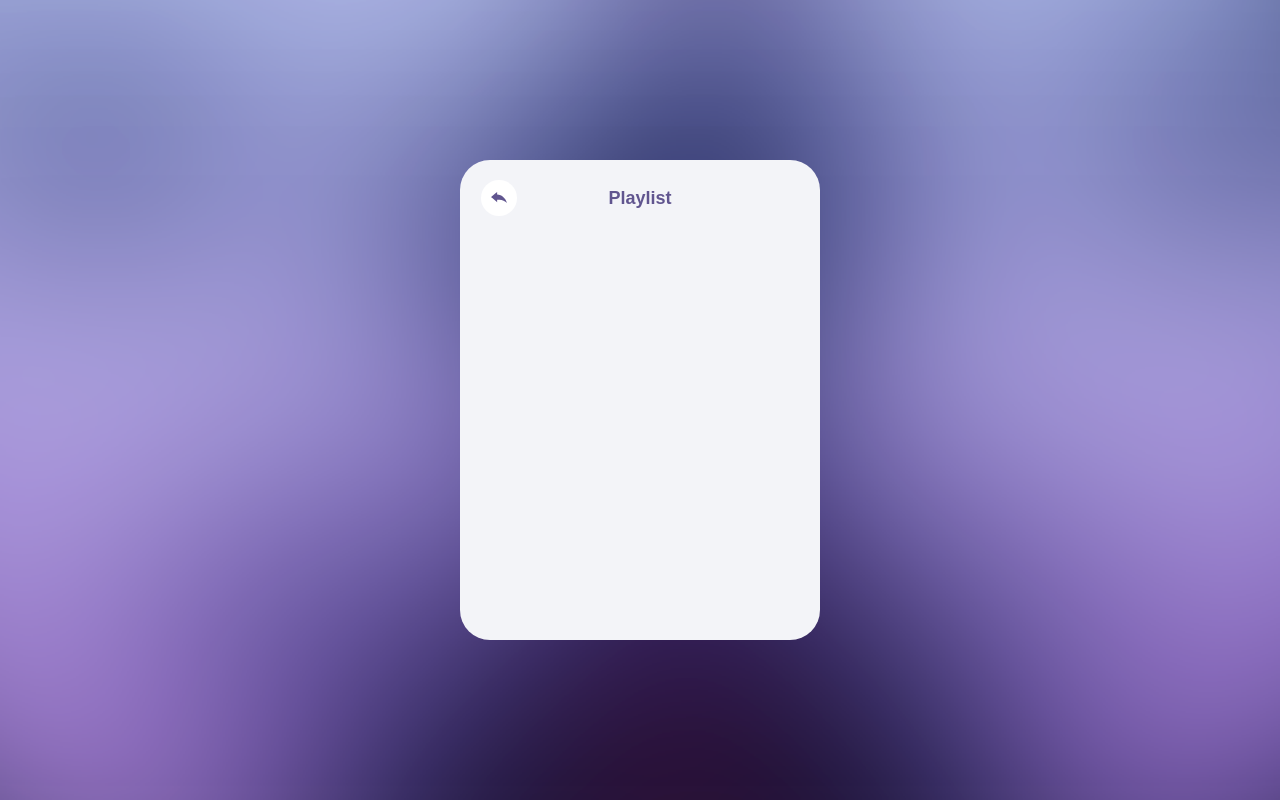
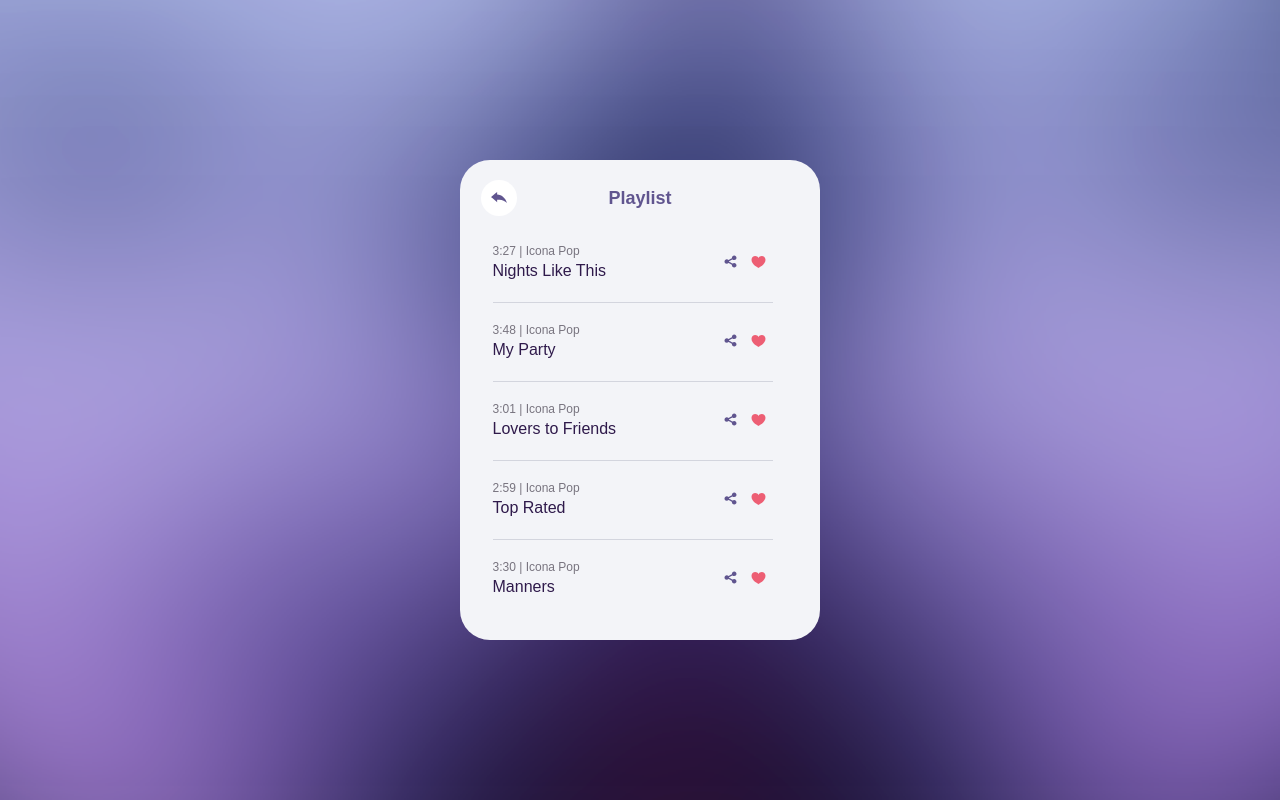
Before and after one commit to kieszkowska/Player, a React (Create React App) app: page /playlist in a window 1280 px wide. Built offline with nearby package versions, Linux system fonts and the light colour scheme; a web font is replaced by a local one.

Commit message:
Songs list

```diff
--- a/src/App.scss
+++ b/src/App.scss
@@ -9,3 +9,4 @@
 @import "style/slider.scss";
 @import "style/info.scss";
 @import "style/animations.scss";
+@import "style/songsList.scss";
--- a/src/components/App.js
+++ b/src/components/App.js
@@ -3,6 +3,60 @@ import { Route, Switch } from 'react-router-dom';
 import '../App.css';
 import Player from './player/Player';
 import List from './list/List'
+
+
+let songs = [
+    {
+        artist: 'Icona Pop',
+        title: 'Nights Like This',
+        time: '3:27'
+    },
+    {
+        artist: 'Icona Pop',
+        title: 'My Party',
+        time: '3:48'
+    },
+    {
+        artist: 'Icona Pop',
+        title: 'Lovers to Friends',
+        time: '3:01'
+    },
+    {
+        artist: 'Icona Pop',
+        title: 'Top Rated',
+        time: '2:59'
+    },
+    {
+        artist: 'Icona Pop',
+        title: 'Manners',
+        time: '3:30'
+    },
+    {
+        artist: 'Icona Pop',
+        title: 'Good for You',
+        time: '3:34'
+    },
+    {
+        artist: 'Icona Pop',
+        title: 'Wanna B With Somebody',
+        time: '3:01'
+    },
+    {
+        artist: 'Icona Pop',
+        title: 'Ready for the Weekend',
+        time: '2:41'
+    },
+    {
+        artist: 'Icona Pop',
+        title: 'Downtown',
+        time: '2:37'
+    },
+    {
+        artist: 'Icona Pop',
+        title: 'We Got the World',
+        time: '3:17'
+    },
+];
 
 class App extends Component {
     render() {
@@ -10,7 +64,9 @@ class App extends Component {
             <div className="App">
                 <Switch location={ window.location }>
                     <Route exact path="/" component={ Player } />
-                    <Route exact path="/playlist" component={ List } />
+                    <Route exact path="/playlist" render={() => (
+                        <List songs={ songs } />
+                    )}/>
                     <Route render={() => <h4>404 Not Found</h4>} />
                 </Switch>
             </div>
--- a/src/components/list/List.js
+++ b/src/components/list/List.js
@@ -7,7 +7,7 @@ class List extends Component {
         return (
             <div className='list'>
                 <ListNav />
-                <SongsList />
+                <SongsList songs={ this.props.songs } />
             </div>
         );
     }
--- a/src/components/list/SongsList.js
+++ b/src/components/list/SongsList.js
@@ -1,10 +1,27 @@
 import React, { Component } from 'react';
+import share from '../../img/share.svg';
+import favorite from '../../img/favorite.svg';
 
 class SongsList extends Component {
+
     render() {
         return (
-            <div>
-                { null }
+            <div className='songsList'>
+                { this.props.songs.map((el, i) => {
+                    return (
+                        <div className='listElement' key={ i }>
+                            <div>
+                                <span className='secondaryText'>{ el.time } | { el.artist }</span>
+                                <br />
+                                <span className='title'>{ el.title }</span>
+                            </div>
+                            <div key={ i * 100 } >
+                                <img src={ share } alt='Share' />
+                                <img src={ favorite } alt='Add to favorite' />
+                            </div>
+                        </div>
+                    );
+                }) }
             </div>
         );
     }
--- a/src/style/info.scss
+++ b/src/style/info.scss
@@ -49,7 +49,7 @@
         justify-content: center;
 
         img {
-            margin: 24px 8px;
+            margin: 20px 8px;
             cursor: pointer;
         }
 
--- /dev/null
+++ b/src/style/songsList.scss
@@ -0,0 +1,48 @@
+.songsList {
+    height: 390px;
+    width: 280px;
+    padding-right: 25px;
+    padding-left: 10px;
+    margin: 10px auto;
+    overflow: auto;
+
+    .listElement {
+        display: flex;
+        justify-content: space-between;
+        align-items: center;
+        padding: 18px 0;
+        border-bottom: 1px solid #d3d5de;
+
+        &:last-child {
+            border-bottom: none;
+        }
+
+        img {
+            margin: 6px;
+        }
+
+        .secondaryText {
+            color: $secondary-text;
+            font-size: 12px;
+        }
+
+        .title {
+            color: $primary-dark;
+            font-size: 16px;
+            line-height: 26px;
+        }
+    }
+}
+
+::-webkit-scrollbar {
+    width:  7px;
+}
+
+::-webkit-scrollbar-thumb {
+    background: #dfdfe7;
+    border-radius: 4px;
+}
+
+::-webkit-scrollbar-track {
+    background: transparent;
+}
```
